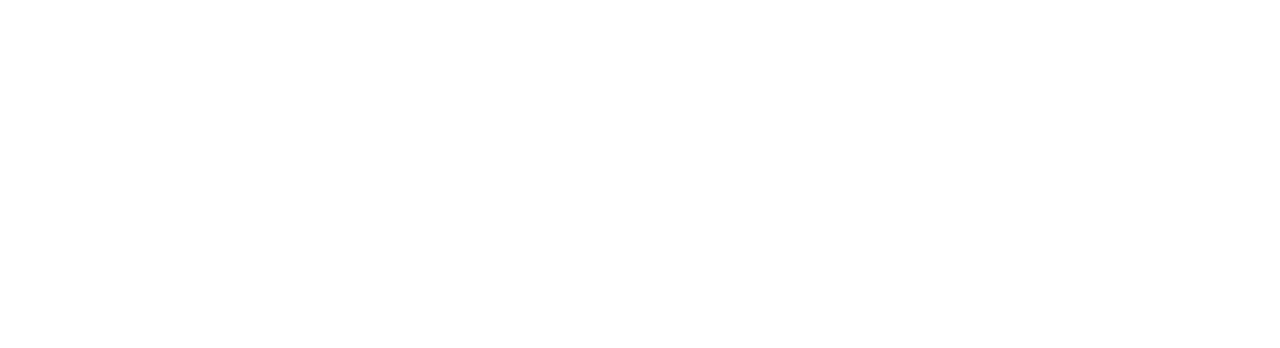
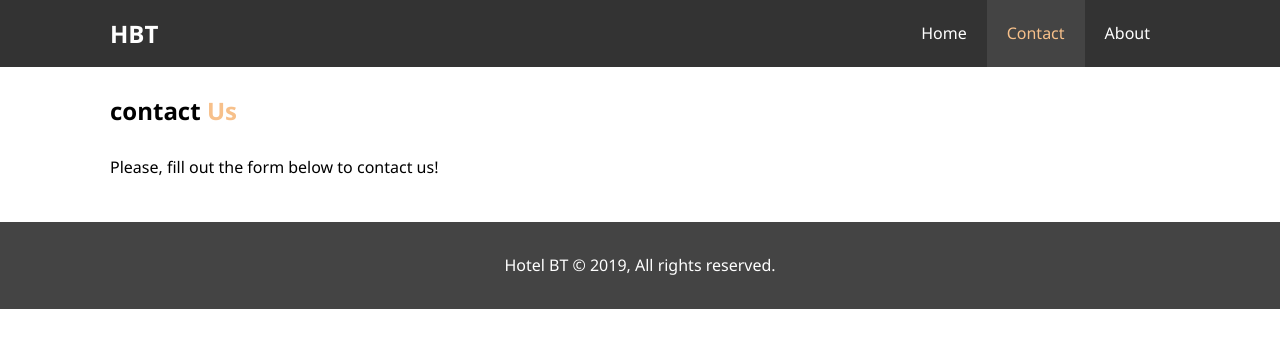
Before and after one commit to BarSnir/HTML-CSS-Course, a plain HTML site: page C_Hotel/contact.html in a window 1280 px wide. Drawn offline with Linux system fonts and the light colour scheme.

Commit message:
added section for contact page

```diff
--- a/C_Hotel/contact.html
+++ b/C_Hotel/contact.html
@@ -0,0 +1,43 @@
+<!DOCTYPE html>
+<html lang="en">
+<head>
+    <meta charset="UTF-8">
+    <meta name="viewport" content="width=device-width, initial-scale=1.0">
+    <meta http-equiv="X-UA-Compatible" content="ie=edge">
+    <meta name="description" content="Welcome to my first hotel in New York, Manheten">
+    <meta name="keyword" content="New York, Manheten, Hotel, NY">
+    <link rel="stylesheet" href="./css/style.css">
+    <script src="https://kit.fontawesome.com/2965aedddc.js" crossorigin="anonymous"></script>
+    <title>Hotel BT | Contact</title>
+</head>
+<body>
+    <header>
+      <nav id="navbar">
+          <div class="container">
+          <h1 class="logo"><a href="./index.html">HBT</a></h1>
+          <ul>
+            <li><a href="./index.html">Home</a></li>
+            <li><a class="current" href="./contact.html">Contact</a></li>
+            <li><a href="./about.html">About</a> </li>
+          </ul>
+          </div>
+      </nav>
+    </header>
+    <section id="contact-form" class="py-3">
+        <div class="container">
+            <h1 class="l-heading">
+                contact
+                <span class="text-primary">
+                    Us
+                </span>
+            </h1>
+            <p>
+                Please, fill out the form below to contact us!
+            </p>
+        </div>
+    </section>
+    <footer id="main-footer">
+        <p> Hotel BT &copy; 2019, All rights reserved.</p>
+    </footer>
+</body>
+</html>
--- a/C_Hotel/css/style.css
+++ b/C_Hotel/css/style.css
@@ -221,8 +221,8 @@ p {
 }
 
 #testimonials .testimonial img {
+    display: inline-block;
     width: 100px;
-    float: left;
     margin-right: 20px;
     border-radius: 50%;
 }
```
